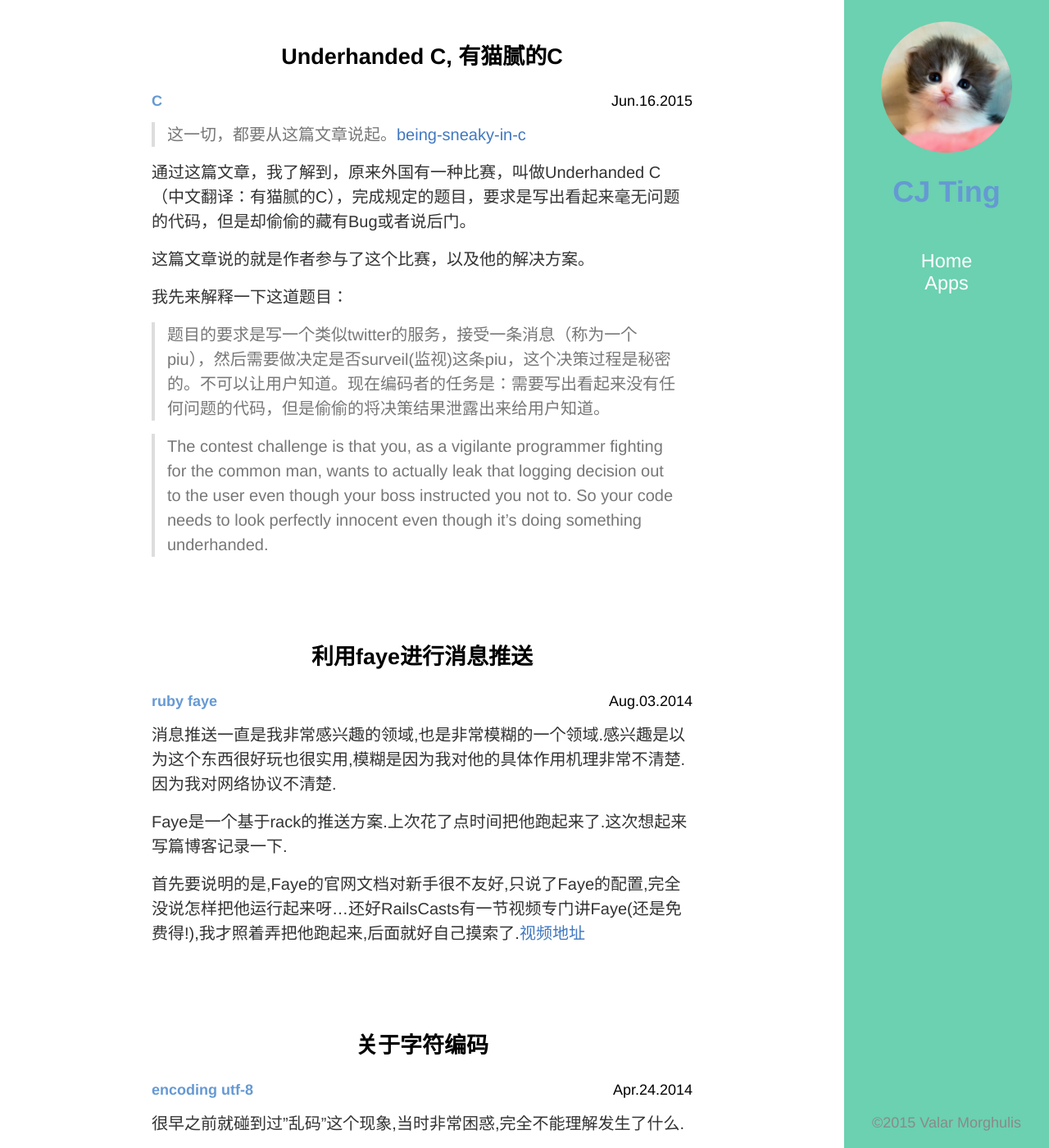
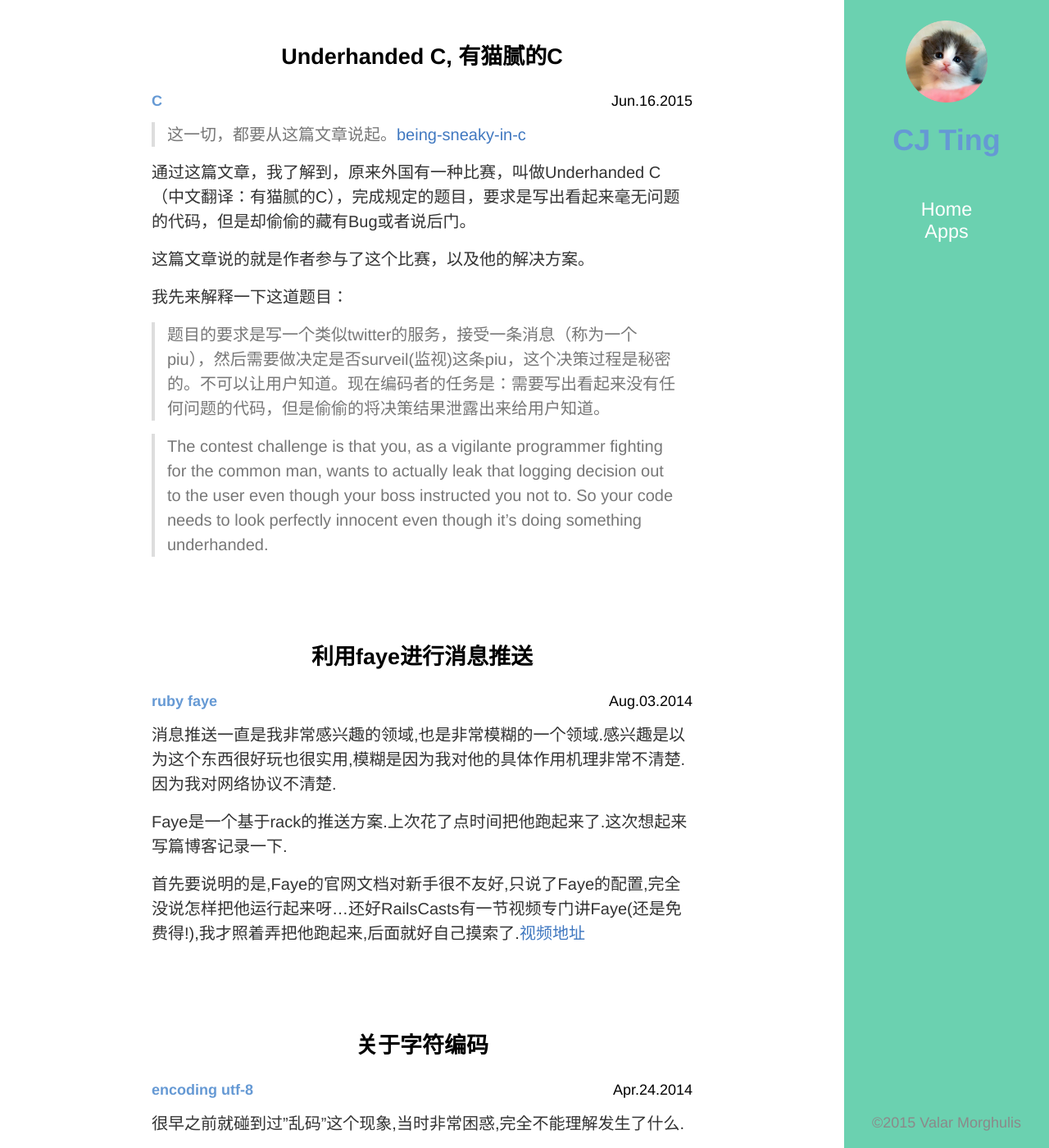
Before and after one commit to cj1128/cj1128.github.io, a Jekyll site: the page built from index.html, in a window 1280 px wide and 1400 px high. Shown: the whole window at 82% size. Built offline with Jekyll 4.4.1, drawn with Linux system fonts in a browser that asks for light colours; Markdown is read by kramdown in place of the engine named in the settings; the list of posts is cut into pages by our own code.

Commit message:
make a beautiful avatar

```diff
--- a/_includes/themes/cj_blog/default.html
+++ b/_includes/themes/cj_blog/default.html
@@ -33,7 +33,7 @@
 
 <div class="right">
 
-<img src="/assets/image/avatar.jpg">
+<img src="/assets/image/avatar.png">
 <h1 class='my-name'>CJ Ting</h1>
 
 <nav>
--- a/assets/css/index.css
+++ b/assets/css/index.css
@@ -31,9 +31,8 @@ body {
   height: 100%;
   background: #6BD1B0; }
   .right img {
+    width: 100px;
     display: block;
-    -webkit-clip-path: circle(80px at center);
-    clip-path: circle(80px at center);
     margin: 10% auto; }
   .right .my-name {
     text-align: center;
--- a/assets/css/index.sass
+++ b/assets/css/index.sass
@@ -47,9 +47,8 @@ body
   background: $main-color
 
   img
+    width: 100px
     display: block
-    -webkit-clip-path: circle(80px at center)
-    clip-path: circle(80px at center)
     margin: 10% auto
 
   .my-name
```
Also changed, not shown: assets/image/avatar.jpg (deleted), assets/image/avatar.png (added).
